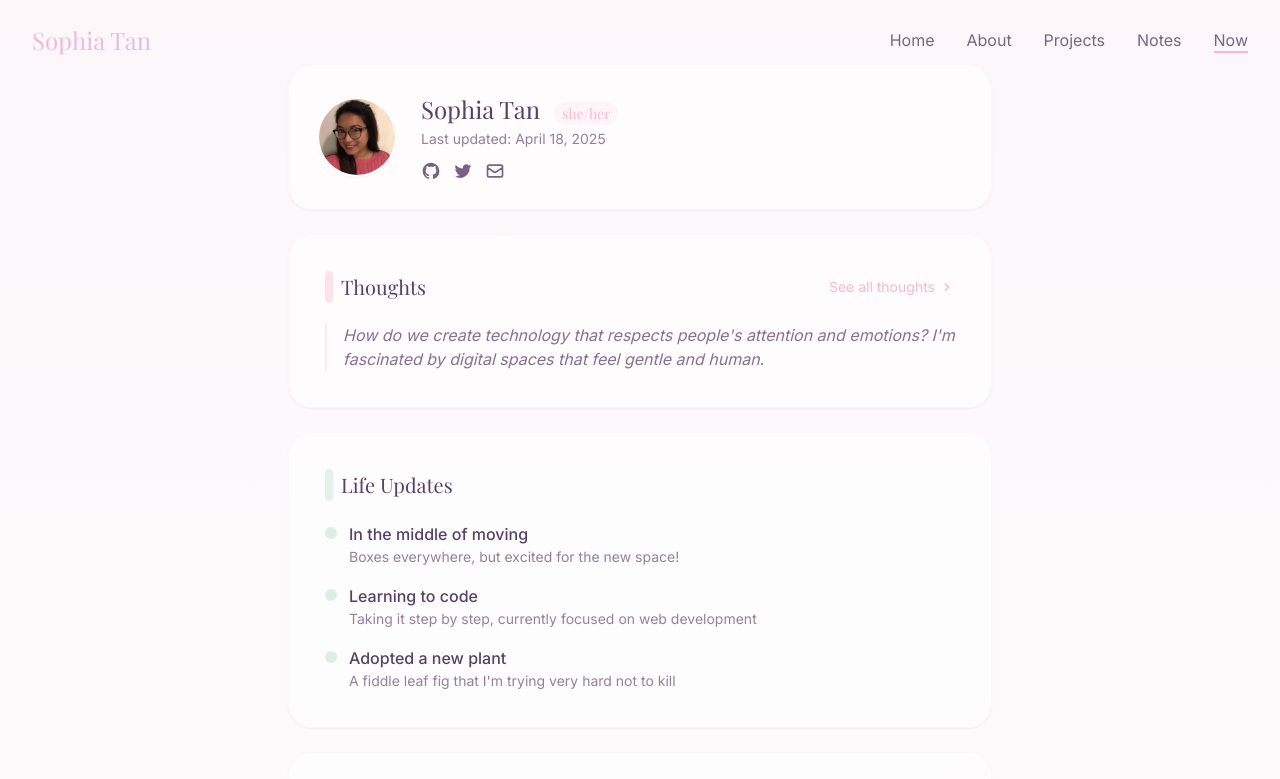
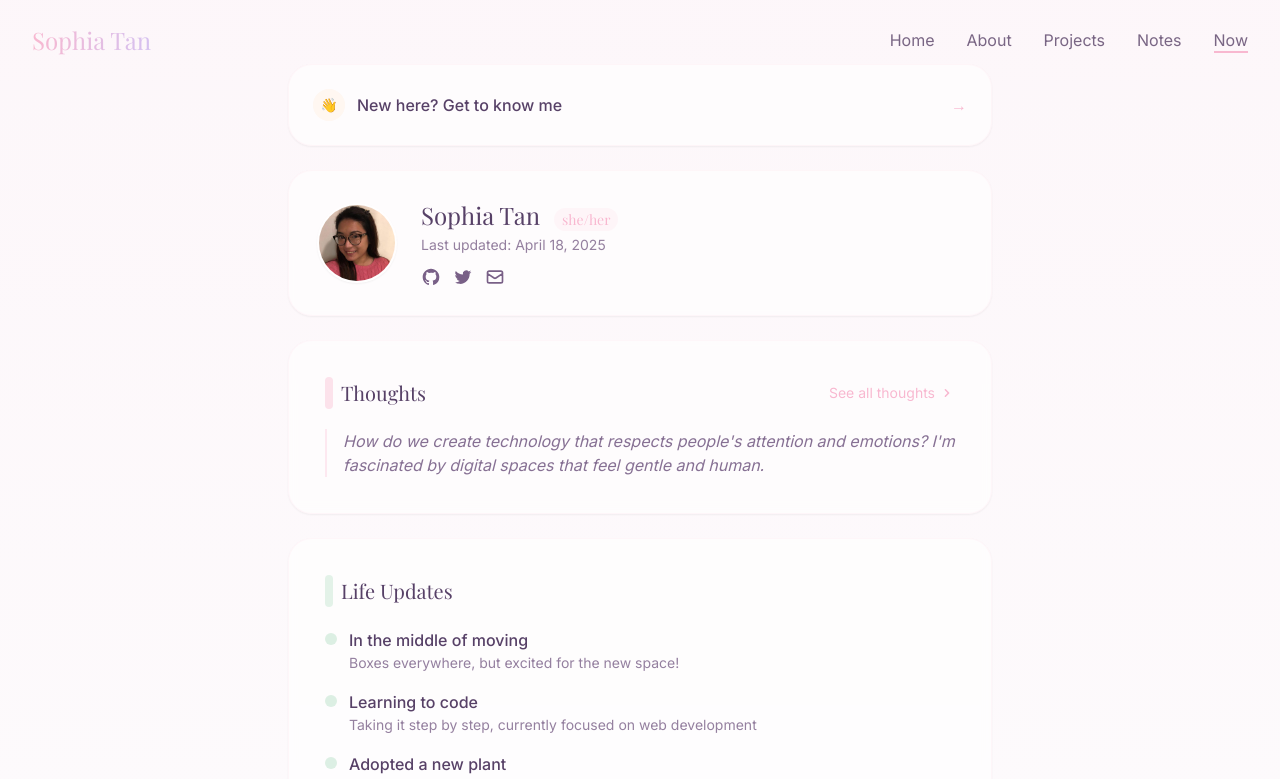
Before and after one commit to thesophiatan/personalsite, a React (Create React App) app: page /now in a window 1280 px wide. Shown: the top 779 px of the page. Built offline with nearby package versions, Linux system fonts and the light colour scheme.

Commit message:
Redesign 'New here?' banner to match site's cohesive style

```diff
--- a/src/components/Now.tsx
+++ b/src/components/Now.tsx
@@ -40,6 +40,21 @@ const Now: React.FC = () => {
   return (
     <section id="now" className="py-16 bg-gradient-to-b from-primary/5 via-background to-background/95">
       <div className="max-w-3xl mx-auto px-4 sm:px-6 lg:px-8">
+        {/* New here banner */}
+        <div className="mb-6 backdrop-blur-sm bg-white/60 rounded-3xl p-1 border border-primary/10 shadow-sm">
+          <div className="p-4 md:p-5 rounded-2xl relative overflow-hidden">
+            <Link to="/about" className="flex items-center justify-between text-text hover:text-primary transition-colors duration-300 group">
+              <span className="flex items-center">
+                <span className="w-8 h-8 rounded-full bg-accent/20 flex items-center justify-center mr-3 text-sm group-hover:bg-accent/30 transition-colors duration-300">👋</span>
+                <span className="font-medium">New here? Get to know me</span>
+              </span>
+              <span className="flex items-center">
+                <span className="text-primary group-hover:translate-x-1 transition-transform duration-300">→</span>
+              </span>
+            </Link>
+          </div>
+        </div>
+
         {/* Simple intro with picture */}
         <div className="mb-6 backdrop-blur-sm bg-white/60 rounded-3xl p-1 border border-primary/10 shadow-sm">
           <div className="p-6 rounded-2xl relative overflow-hidden">
```
